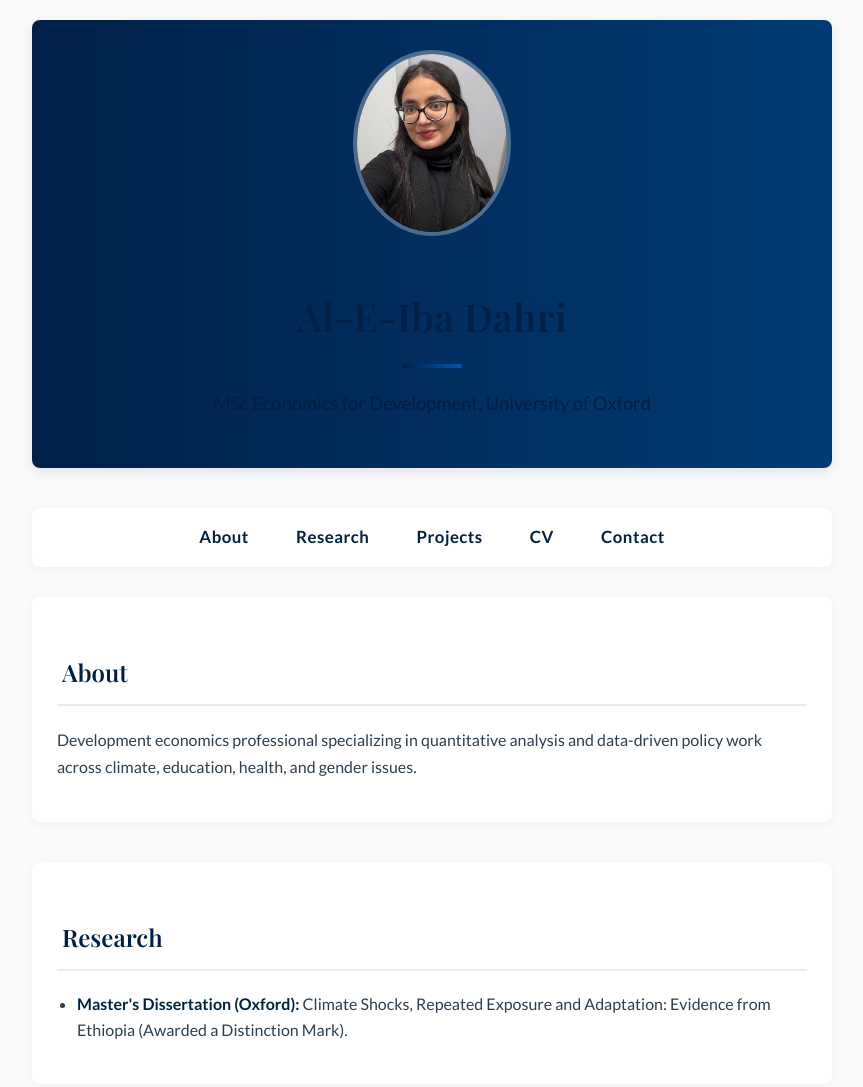
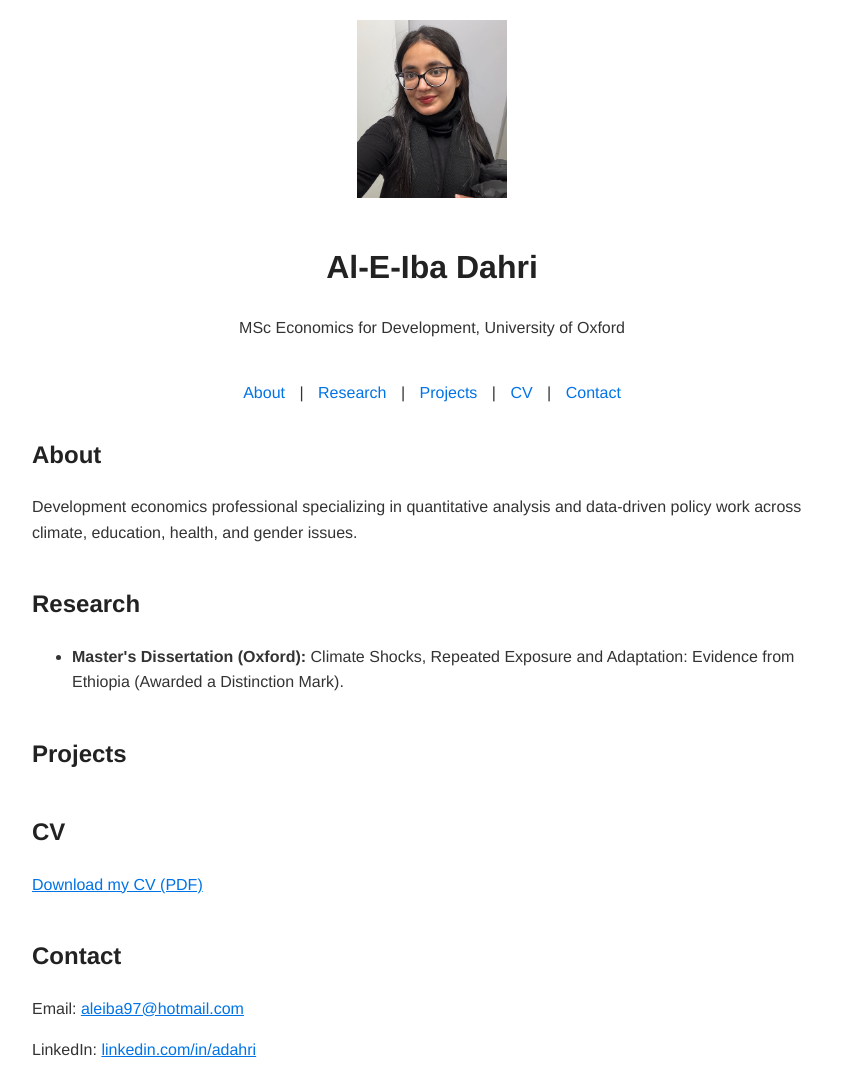
Before and after one commit to AleibaAD/aleibaad.github.io, a plain HTML site: page index.html in a window 1280 px wide. Shown: the top 1087 px of the page, without its empty margins (208-1071 px from the left). Drawn offline with nearby package versions, Linux system fonts and the light colour scheme.

Commit message:
Update index.html

```diff
--- a/index.html
+++ b/index.html
@@ -4,144 +4,48 @@
     <meta charset="UTF-8">
     <title>Al-E-Iba Dahri</title>
     <meta name="viewport" content="width=device-width, initial-scale=1.0">
-    <link href="https://fonts.googleapis.com/css2?family=Playfair+Display:wght@400;600&family=Lato:wght@300;400;700&display=swap" rel="stylesheet">
     <style>
         body {
-            font-family: "Lato", "Helvetica Neue", Arial, sans-serif;
+            font-family: "Helvetica Neue", Arial, sans-serif;
             max-width: 800px;
             margin: 0 auto;
             padding: 20px;
-            line-height: 1.7;
-            color: #2c3e50;
-            font-weight: 400;
-            background-color: #fafafa;
+            line-height: 1.6;
+            color: #333;
         }
 
         header {
             text-align: center;
             margin-bottom: 40px;
-            padding: 30px 20px;
-            background: linear-gradient(to right, #002147, #003b75);
-            border-radius: 8px;
-            color: white;
-            box-shadow: 0 4px 12px rgba(0, 33, 71, 0.1);
         }
 
         header img {
             width: 150px;
             height: auto;
             margin-bottom: 15px;
-            border: 4px solid rgba(255, 255, 255, 0.3);
-            border-radius: 50%;
         }
 
         nav {
             margin-bottom: 30px;
             text-align: center;
-            padding: 15px;
-            background-color: white;
-            border-radius: 8px;
-            box-shadow: 0 2px 8px rgba(0, 0, 0, 0.05);
         }
 
         nav a {
-            margin: 0 12px;
+            margin: 0 10px;
             text-decoration: none;
-            color: #002147;
-            font-weight: 600;
-            letter-spacing: 0.5px;
-            font-size: 1.05em;
-            transition: all 0.3s ease;
-            padding: 5px 10px;
-            border-radius: 4px;
-        }
-
-        nav a:hover {
-            color: #0056b3;
-            background-color: #f0f7ff;
+            color: #0073e6;
         }
 
         h1, h2 {
-            color: #002147; /* Oxford Blue */
-            font-family: "Playfair Display", Georgia, serif;
-        }
-
-        h1 {
-            font-weight: 600;
-            font-size: 2.4em;
-            margin-bottom: 5px;
-            letter-spacing: 0.5px;
-        }
-
-        h2 {
-            font-weight: 600;
-            border-bottom: 2px solid #eaeaea;
-            padding-bottom: 12px;
-            margin-top: 30px;
-            padding-left: 5px;
+            color: #222;
         }
 
         section {
             margin-bottom: 40px;
-            padding: 25px;
-            background-color: white;
-            border-radius: 8px;
-            box-shadow: 0 2px 10px rgba(0, 0, 0, 0.04);
         }
 
         a {
-            color: #0056b3;
-            transition: color 0.2s ease;
-            text-decoration: none;
-            font-weight: 500;
-        }
-
-        a:hover {
-            color: #002147;
-            text-decoration: underline;
-        }
-
-        strong {
-            color: #002147;
-            font-weight: 700;
-        }
-
-        header p {
-        color: #001f3f; /* Darker, complementary color */
-        font-style: normal; /* Remove italic for better readability */
-        font-weight: 500; /* Slightly bolder */
-        font-size: 1.15em;
-        margin-top: 10px;
-        }
-
-        ul {
-            padding-left: 20px;
-        }
-
-        li {
-            margin-bottom: 10px;
-            line-height: 1.6;
-        }
-
-        /* Decorative elements */
-        .oxford-bar {
-            height: 4px;
-            background: linear-gradient(to right, #002147, #0056b3);
-            width: 60px;
-            margin: 15px auto 20px auto;
-            border-radius: 2px;
-        }
-
-        /* Responsive adjustments */
-        @media (max-width: 600px) {
-            nav a {
-                display: inline-block;
-                margin: 5px;
-            }
-
-            h1 {
-                font-size: 2em;
-            }
+            color: #0073e6;
         }
     </style>
 </head>
@@ -150,15 +54,14 @@
         <!-- Add your picture here later -->
         <img src="profile.jpg" alt="Aleiba Asad">
         <h1>Al-E-Iba Dahri</h1>
-        <div class="oxford-bar"></div>
         <p>MSc Economics for Development, University of Oxford</p>
     </header>
 
     <nav>
-        <a href="#about">About</a>
-        <a href="#research">Research</a>
-        <a href="#projects">Projects</a>
-        <a href="#cv">CV</a>
+        <a href="#about">About</a> |
+        <a href="#research">Research</a> |
+        <a href="#projects">Projects</a> |
+        <a href="#cv">CV</a> |
         <a href="#contact">Contact</a>
     </nav>
 
@@ -178,7 +81,6 @@
         <h2>Projects</h2>
         <ul>
             <!-- Add projects here -->
-            <li>More research projects coming soon...</li>
         </ul>
     </section>
 
@@ -193,22 +95,5 @@
         <!-- <p>GitHub: <a href="https://github.com/aleibaad">github.com/aleibad</a></p> -->
         <p>LinkedIn: <a href="https://linkedin.com/in/adahri">linkedin.com/in/adahri</a></p>
     </section>
-
-    <script>
-        // Smooth scrolling for navigation links
-        document.querySelectorAll('nav a').forEach(anchor => {
-            anchor.addEventListener('click', function(e) {
-                e.preventDefault();
-
-                const targetId = this.getAttribute('href');
-                const targetElement = document.querySelector(targetId);
-
-                window.scrollTo({
-                    top: targetElement.offsetTop - 20,
-                    behavior: 'smooth'
-                });
-            });
-        });
-    </script>
 </body>
 </html>
```
